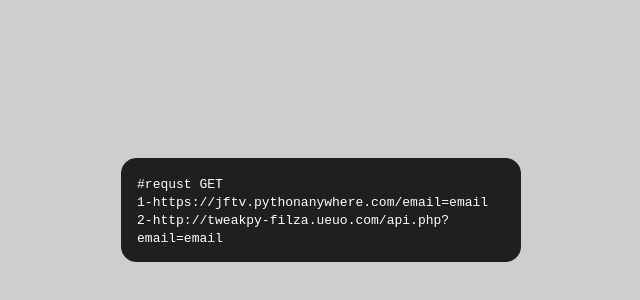
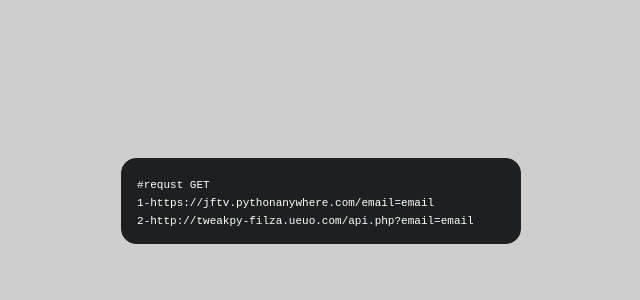
Before and after one commit to vv1ck/vv1ck.github.io, a plain HTML site: page api.html in a window 1280 px wide. Shown: the part 32-332 px from the top of the page, without its empty margins (342-982 px from the left). Drawn offline with Linux system fonts and the light colour scheme.

Commit message:
Update style_api.css

```diff
--- a/style_api.css
+++ b/style_api.css
@@ -5,7 +5,7 @@
 
   code {
     font-family: monospace;
-    font-size: 13px;}
+    font-size: 11px;}
   div {
     background: #1d1f20;
     border: 1px solid #242020;
```
